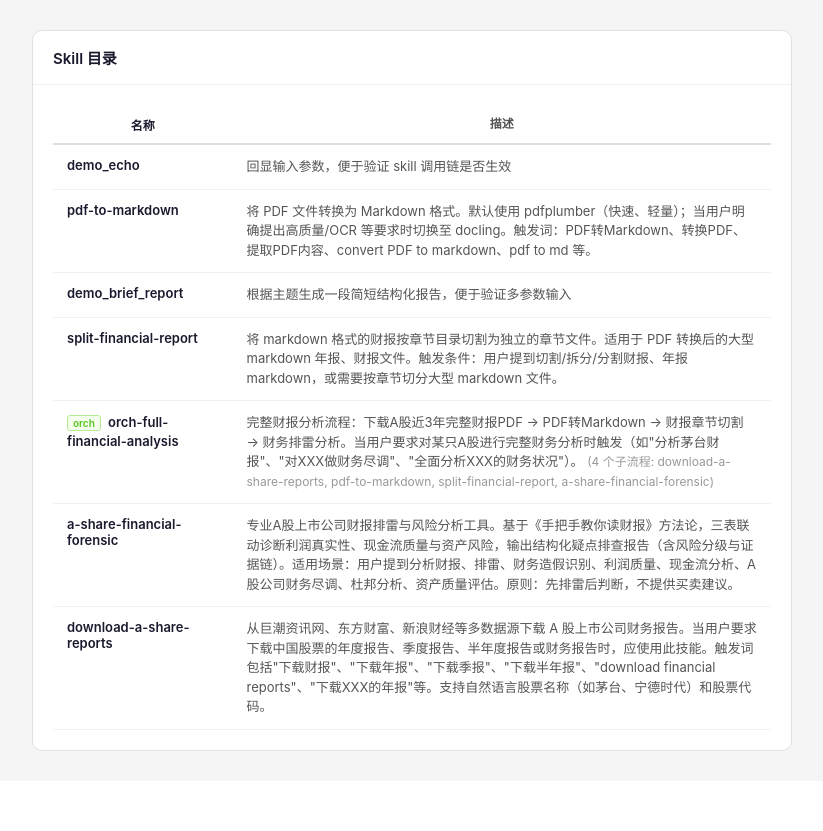
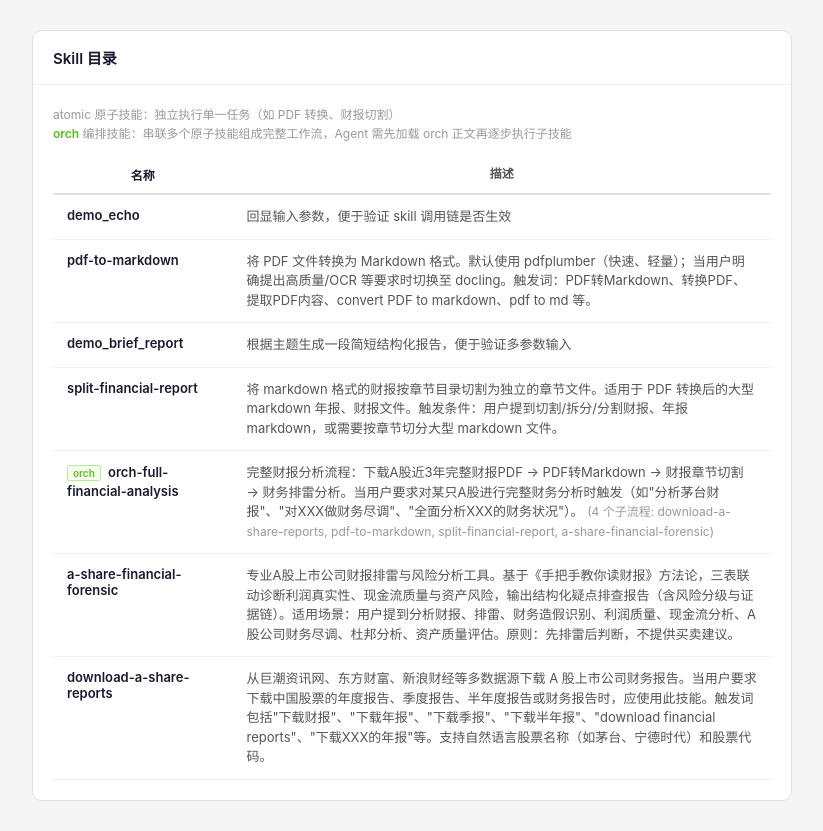
Before and after one commit to hello-lan/investment_agent, a FastAPI app: page /skills in a window 1280 px wide. Shown: the part 48-879 px from the top of the page, without its empty margins (228-1051 px from the left). Before the commit the page ends 799 px from the top, so only its background shows below. Run offline with FastAPI, Linux system fonts and the light colour scheme.

Commit message:
feat: Skills管理页新增atomic/orch类型说明文字
在表格上方以灰色文字分行展示两种skill类型的含义，
帮助用户理解原子技能和编排技能的区别。

Co-Authored-By: Claude Opus 4.7 <noreply@anthropic.com>

```diff
--- a/investment_agent/app/templates/skills.html
+++ b/investment_agent/app/templates/skills.html
@@ -13,6 +13,9 @@
   .tag-orch { background: #f6ffed; color: #52c41a; border: 1px solid #b7eb8f; border-radius: 3px; font-size: 10px; padding: 1px 5px; font-weight: 600; }
   .skill-deps-inline { font-size: 12px; color: #999; }
   .empty { text-align: center; color: #999; padding: 40px 0; font-size: 13px; }
+  .skill-legend { font-size: 12px; color: #999; margin-bottom: 12px; line-height: 1.6; }
+  .legend-atomic { color: #999; }
+  .legend-orch { color: #52c41a; font-weight: 600; }
 </style>
 {% endblock %}
 {% block content %}
@@ -20,6 +23,10 @@
   <div class="card">
     <div class="card-header"><h3>Skill 目录</h3></div>
     <div class="card-body">
+      <div class="skill-legend">
+        <span class="legend-atomic">atomic</span> 原子技能：独立执行单一任务（如 PDF 转换、财报切割）<br>
+        <span class="legend-orch">orch</span> 编排技能：串联多个原子技能组成完整工作流，Agent 需先加载 orch 正文再逐步执行子技能
+      </div>
       <table class="skill-table">
         <thead>
           <tr>
```
